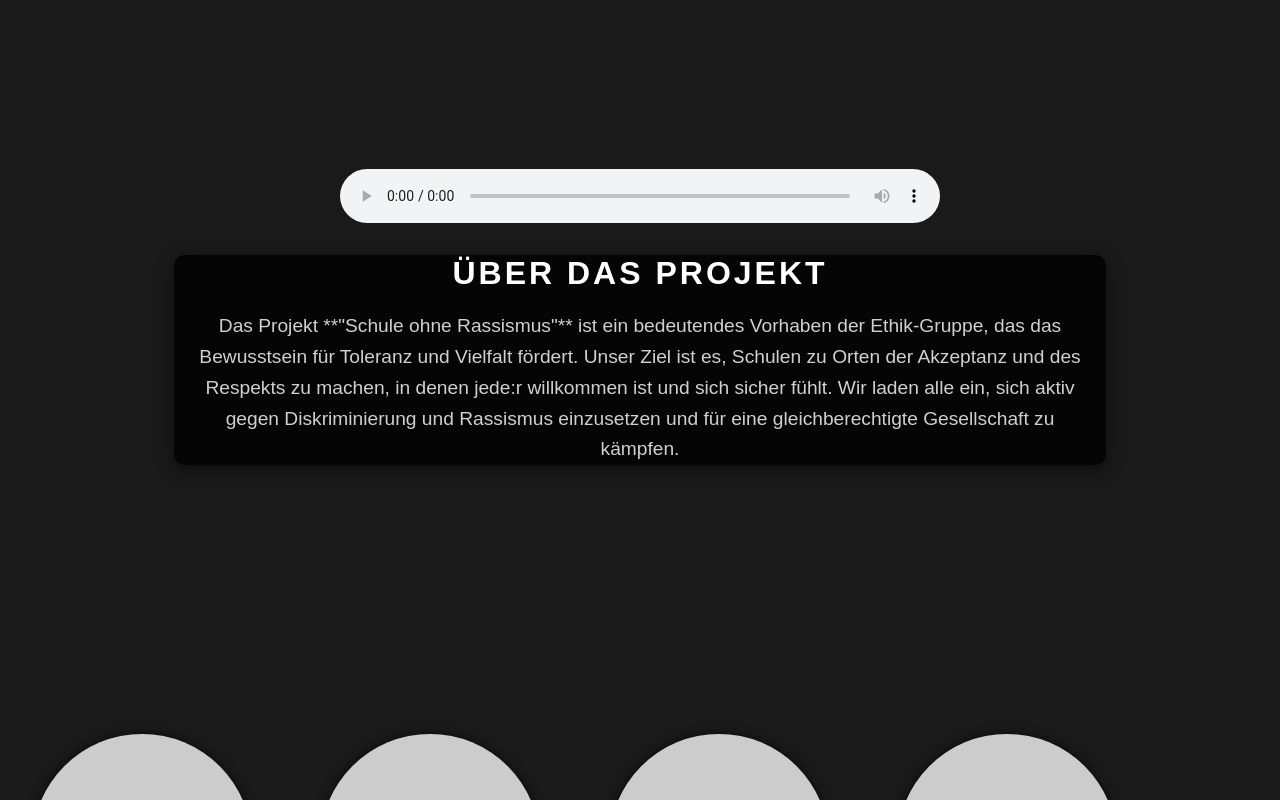
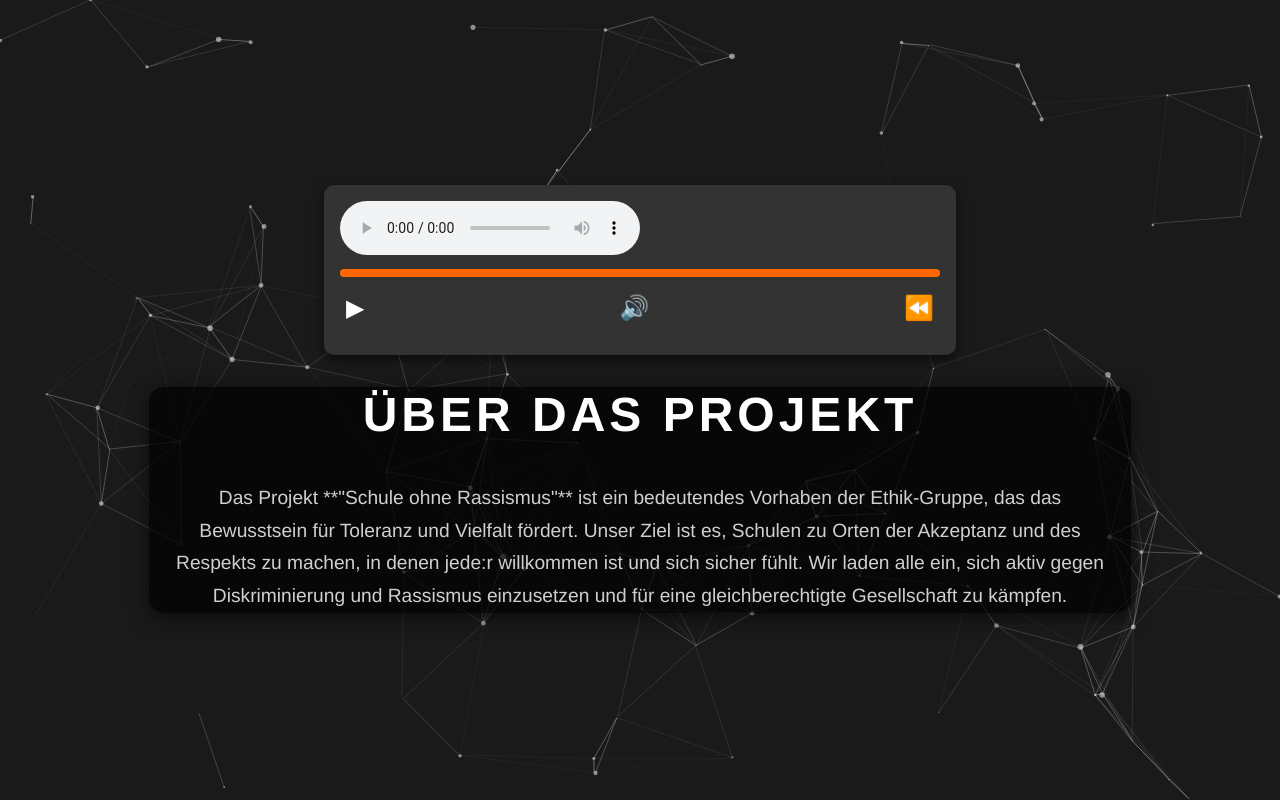
Before and after one commit to EministarVR/Ethik-Projekt, a plain HTML site: page index.html in a window 1280 px wide. Drawn offline with nearby package versions, Linux system fonts and the light colour scheme; placeholder pictures from the web are drawn by us; animation ran at ten frames a second.

Commit message:
index.html aktualisieren

```diff
--- a/index.html
+++ b/index.html
@@ -9,9 +9,9 @@
     body, html {
       margin: 0;
       padding: 0;
-      font-family: 'Arial', sans-serif;
+      font-family: 'Helvetica Neue', sans-serif;
       color: #ffffff;
-      background: #1a1a1a;
+      background: #141414;
       overflow-x: hidden;
       height: 100%;
     }
@@ -21,40 +21,79 @@
       text-align: center;
       margin-top: 2rem;
       text-transform: uppercase;
-      letter-spacing: 3px;
+      letter-spacing: 4px;
       color: #ffffff;
       animation: fadeIn 2s ease-out;
     }
 
+    h3 {
+      font-size: 1.6rem;
+      color: #ff6600;
+      text-align: center;
+    }
+
     /* Boxen-Stil */
     .content-box {
-      background: rgba(0, 0, 0, 0.8);
-      border-radius: 10px;
-      padding: 2rem;
+      background: rgba(0, 0, 0, 0.7);
+      border-radius: 15px;
+      padding: 2.5rem;
       margin: 2rem auto;
-      max-width: 900px;
-      box-shadow: 0 4px 15px rgba(0, 0, 0, 0.5);
+      max-width: 950px;
+      box-shadow: 0 4px 20px rgba(0, 0, 0, 0.6);
       opacity: 0;
       animation: fadeIn 3s ease-out forwards;
     }
 
-    /* Audio-Player */
-    .audio-player {
+    /* Benutzerdefinierter Audio-Player */
+    .audio-player-container {
       display: flex;
       justify-content: center;
-      margin-top: 2rem;
+      align-items: center;
+      margin-top: 3rem;
     }
 
-    .audio-player audio {
-      width: 100%;
+    .audio-player {
+      position: relative;
+      background: #333;
+      border-radius: 10px;
+      padding: 1rem;
+      width: 80%;
       max-width: 600px;
-      border-radius: 10px;
-      box-shadow: 0 5px 20px rgba(0, 0, 0, 0.5);
+      box-shadow: 0 4px 12px rgba(0, 0, 0, 0.6);
       transition: transform 0.3s ease;
     }
 
-    .audio-player audio:hover {
+    .audio-player:hover {
       transform: scale(1.05);
+    }
+
+    .audio-player .progress-bar {
+      width: 100%;
+      height: 8px;
+      background: #444;
+      border-radius: 5px;
+      margin-top: 10px;
+    }
+
+    .audio-player .progress {
+      height: 100%;
+      background: #ff6600;
+      border-radius: 5px;
+    }
+
+    .audio-controls {
+      display: flex;
+      justify-content: space-between;
+      align-items: center;
+      padding: 1rem 0;
+    }
+
+    .audio-controls button {
+      background: transparent;
+      border: none;
+      color: #ffffff;
+      font-size: 1.5rem;
+      cursor: pointer;
     }
 
     /* Über das Projekt */
@@ -63,22 +102,16 @@
       padding: 0 1rem;
     }
 
-    .info-section h2 {
-      font-size: 2rem;
-      margin-bottom: 1rem;
-      color: #ffffff;
-    }
-
     .info-section p {
       font-size: 1.2rem;
-      line-height: 1.6;
+      line-height: 1.7;
       color: #d0d0d0;
     }
 
     /* Team-Sektion */
     .team-section {
-      background: #333;
-      padding: 3rem 0;
+      background: #222;
+      padding: 4rem 0;
       margin-top: 5rem;
     }
 
@@ -97,8 +130,10 @@
     }
 
     .team-member img {
-      width: 100%;
+      width: 150px;
+      height: 150px;
       border-radius: 50%;
+      object-fit: cover;
       box-shadow: 0 0 10px rgba(0, 0, 0, 0.7);
     }
 
@@ -158,14 +193,14 @@
     /* Responsives Design */
     @media (max-width: 768px) {
       h1 {
-        font-size: 2rem;
+        font-size: 2.5rem;
       }
 
       p {
         font-size: 1rem;
       }
 
-      .audio-player audio {
+      .audio-player-container {
         width: 90%;
       }
 
@@ -191,11 +226,21 @@
     </header>
 
     <!-- Audio-Player -->
-    <div class="audio-player">
-      <audio controls>
-        <source src="Podcast.mp3" type="audio/mpeg">
-        Dein Browser unterstützt dieses Audio-Format nicht.
-      </audio>
+    <div class="audio-player-container">
+      <div class="audio-player">
+        <audio id="audio" controls>
+          <source src="Podcast.mp3" type="audio/mpeg">
+          Dein Browser unterstützt dieses Audio-Format nicht.
+        </audio>
+        <div class="progress-bar">
+          <div id="progress" class="progress"></div>
+        </div>
+        <div class="audio-controls">
+          <button onclick="playPauseAudio()">&#x25B6;</button>
+          <button onclick="muteUnmuteAudio()">&#x1F50A;</button>
+          <button onclick="restartAudio()">⏪</button>
+        </div>
+      </div>
     </div>
 
     <!-- Über das Projekt -->
@@ -234,4 +279,61 @@
       <div class="team-member">
         <img src="https://via.placeholder.com/150" alt="James Haynes">
         <h3>James Haynes</h3>
-        <p>Projekt-Mitglied</p
+        <p>Projekt-Mitglied</p>
+      </div>
+    </div>
+
+    <!-- Footer -->
+    <footer>
+      <p>&copy; 2024 Schule ohne Rassismus</p>
+      <a href="#kontakt">Kontakt</a> | <a href="#impressum">Impressum</a>
+    </footer>
+  </div>
+
+  <!-- Partikel-Script -->
+  <script src="https://cdn.jsdelivr.net/particles.js/2.0.0/particles.min.js"></script>
+  <script>
+    particlesJS("particles-js", {
+      particles: {
+        number: { value: 80, density: { enable: true, value_area: 800 }},
+        color: { value: "#ffffff" },
+        shape: {
+          type: "circle",
+          stroke: { width: 0, color: "#000000" },
+          polygon: { nb_sides: 5 }
+        },
+        opacity: { value: 0.5, random: false, anim: { enable: false }},
+        size: { value: 3, random: true, anim: { enable: false }},
+        line_linked: { enable: true, distance: 150, color: "#ffffff", opacity: 0.4, width: 1 },
+        move: { enable: true, speed: 6, direction: "none", random: false }
+      },
+      retina_detect: true
+    });
+
+    const audio = document.getElementById('audio');
+    const progress = document.getElementById('progress');
+
+    audio.ontimeupdate = () => {
+      const percent = (audio.currentTime / audio.duration) * 100;
+      progress.style.width = percent + "%";
+    };
+
+    function playPauseAudio() {
+      if (audio.paused) {
+        audio.play();
+      } else {
+        audio.pause();
+      }
+    }
+
+    function muteUnmuteAudio() {
+      audio.muted = !audio.muted;
+    }
+
+    function restartAudio() {
+      audio.currentTime = 0;
+      audio.play();
+    }
+  </script>
+</body>
+</html>
```
